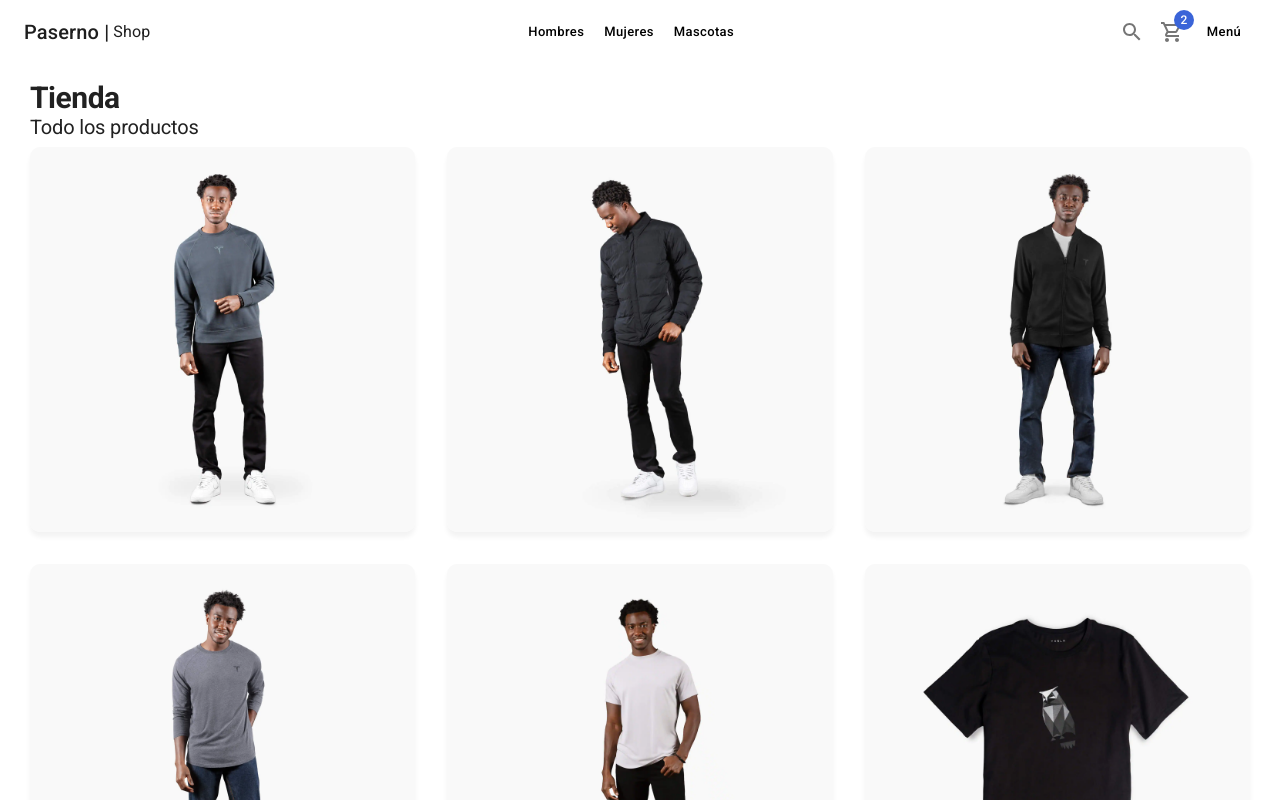
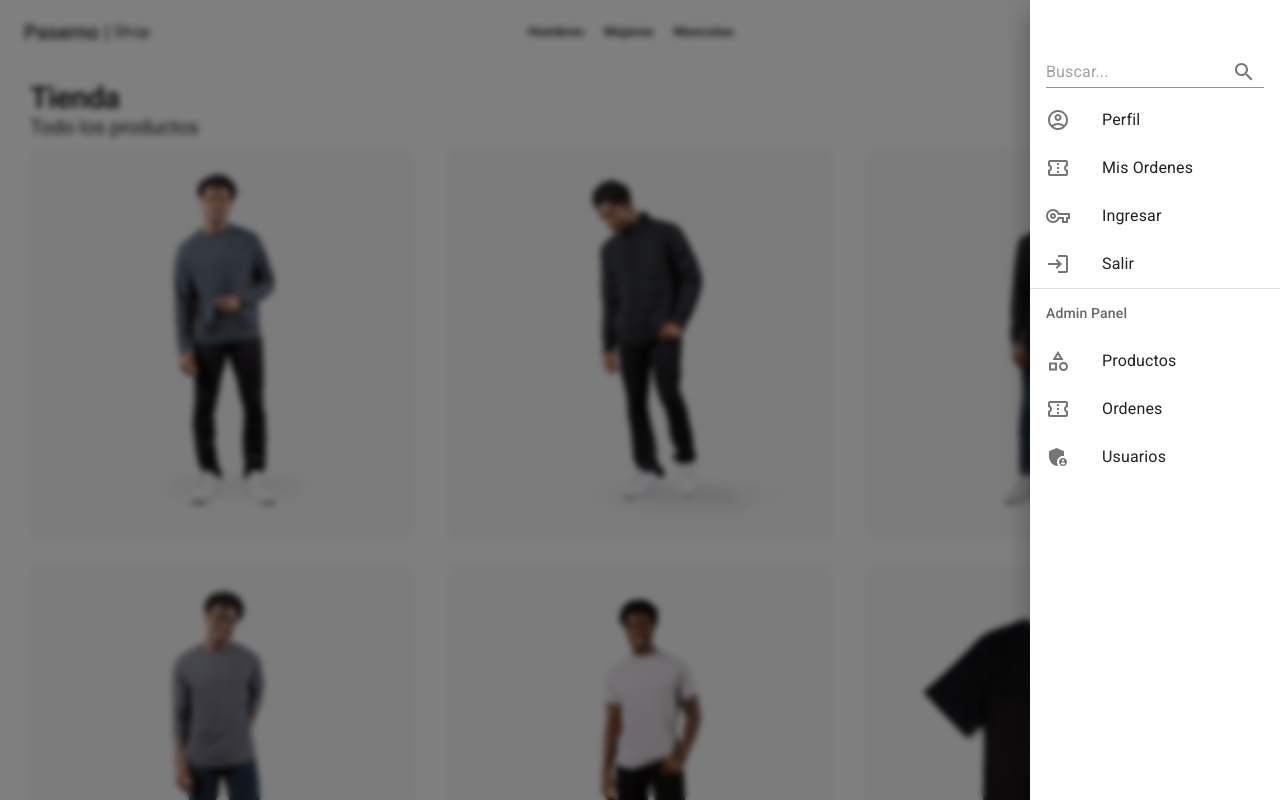
Before and after one commit to Paserno/paserno-shop, a Next.js app: page / in a window 1280 px wide. Shown: the top 800 px of the page. Built offline with nearby package versions, Linux system fonts and the light colour scheme.

Commit message:
SideMenu Templet

```diff
--- a/components/layouts/ShopLayout.tsx
+++ b/components/layouts/ShopLayout.tsx
@@ -1,6 +1,7 @@
 import { FC } from 'react';
 import Head from 'next/head';
 import { Navbar } from '../ui';
+import { SideMenu } from '../ui/SideMenu';
 
 interface Props {
     children?: React.ReactNode;
@@ -10,20 +11,20 @@
 }
 
 
-export const ShopLayout: FC<Props> = ({ children, title, pageDescription, imageFullUrl}) => {
+export const ShopLayout: FC<Props> = ({ children, title, pageDescription, imageFullUrl }) => {
     return (
         <>
             <Head>
-            <title>{ title }</title>
+                <title>{title}</title>
 
-            <meta name='description' content={ pageDescription }/>
+                <meta name='description' content={pageDescription} />
 
-            <meta name='og:title' content={ title }/>
-            <meta name='og:description' content={ pageDescription }/>
+                <meta name='og:title' content={title} />
+                <meta name='og:description' content={pageDescription} />
 
                 {
                     imageFullUrl && (
-                    <meta name='og:image' content={ imageFullUrl }/>
+                        <meta name='og:image' content={imageFullUrl} />
                     )
                 }
 
@@ -33,14 +34,14 @@
                 <Navbar />
             </nav>
 
-        {/* TODO: Sidbar */}
+            <SideMenu />
 
             <main style={{
                 margin: '80px auto',
                 maxWidth: '1440px',
                 padding: '0px 30px'
             }}>
-            { children }
+                {children}
             </main>
 
             {/* Footer */}
--- /dev/null
+++ b/components/ui/SideMenu.tsx
@@ -0,0 +1,120 @@
+import { Box, Divider, Drawer, IconButton, Input, InputAdornment, List, ListItem, ListItemIcon, ListItemText, ListSubheader } from "@mui/material"
+import { AccountCircleOutlined,
+        AdminPanelSettings,
+        CategoryOutlined,
+        ConfirmationNumberOutlined,
+        PetsOutlined,
+        FemaleOutlined,
+        LoginOutlined,
+        MaleOutlined,
+        SearchOutlined,
+        VpnKeyOutlined } from "@mui/icons-material"
+
+
+export const SideMenu = () => {
+  return (
+    <Drawer
+      open={true}
+      anchor='right'
+      sx={{ backdropFilter: 'blur(3px)', transition: 'all 0.5s ease-out' }}
+    >
+      <Box sx={{ width: 250, paddingTop: 5 }}>
+
+        <List>
+
+          <ListItem>
+            <Input
+              type='text'
+              placeholder="Buscar..."
+              endAdornment={
+                <InputAdornment position="end">
+                  <IconButton
+                    aria-label="toggle password visibility"
+                  >
+                    <SearchOutlined />
+                  </IconButton>
+                </InputAdornment>
+              }
+            />
+          </ListItem>
+
+          <ListItem button>
+            <ListItemIcon>
+              <AccountCircleOutlined />
+            </ListItemIcon>
+            <ListItemText primary={'Perfil'} />
+          </ListItem>
+
+          <ListItem button>
+            <ListItemIcon>
+              <ConfirmationNumberOutlined />
+            </ListItemIcon>
+            <ListItemText primary={'Mis Ordenes'} />
+          </ListItem>
+
+
+          <ListItem button sx={{ display: { xs: '', sm: 'none' } }}>
+            <ListItemIcon>
+              <MaleOutlined />
+            </ListItemIcon>
+            <ListItemText primary={'Hombres'} />
+          </ListItem>
+
+          <ListItem button sx={{ display: { xs: '', sm: 'none' } }}>
+            <ListItemIcon>
+              <FemaleOutlined />
+            </ListItemIcon>
+            <ListItemText primary={'Mujeres'} />
+          </ListItem>
+
+          <ListItem button sx={{ display: { xs: '', sm: 'none' } }}>
+            <ListItemIcon>
+              <PetsOutlined />
+            </ListItemIcon>
+            <ListItemText primary={'Mascotas'} />
+          </ListItem>
+
+
+          <ListItem button>
+            <ListItemIcon>
+              <VpnKeyOutlined />
+            </ListItemIcon>
+            <ListItemText primary={'Ingresar'} />
+          </ListItem>
+
+          <ListItem button>
+            <ListItemIcon>
+              <LoginOutlined />
+            </ListItemIcon>
+            <ListItemText primary={'Salir'} />
+          </ListItem>
+
+
+          {/* Admin */}
+          <Divider />
+          <ListSubheader>Admin Panel</ListSubheader>
+
+          <ListItem button>
+            <ListItemIcon>
+              <CategoryOutlined />
+            </ListItemIcon>
+            <ListItemText primary={'Productos'} />
+          </ListItem>
+          <ListItem button>
+            <ListItemIcon>
+              <ConfirmationNumberOutlined />
+            </ListItemIcon>
+            <ListItemText primary={'Ordenes'} />
+          </ListItem>
+
+          <ListItem button>
+            <ListItemIcon>
+              <AdminPanelSettings />
+            </ListItemIcon>
+            <ListItemText primary={'Usuarios'} />
+          </ListItem>
+        </List>
+      </Box>
+    </Drawer>
+  )
+}
--- a/components/ui/index.ts
+++ b/components/ui/index.ts
@@ -1 +1,2 @@
 export * from './Navbar';
+export * from './SideMenu';
```
Lines whose indentation alone changed are shown as unchanged.
